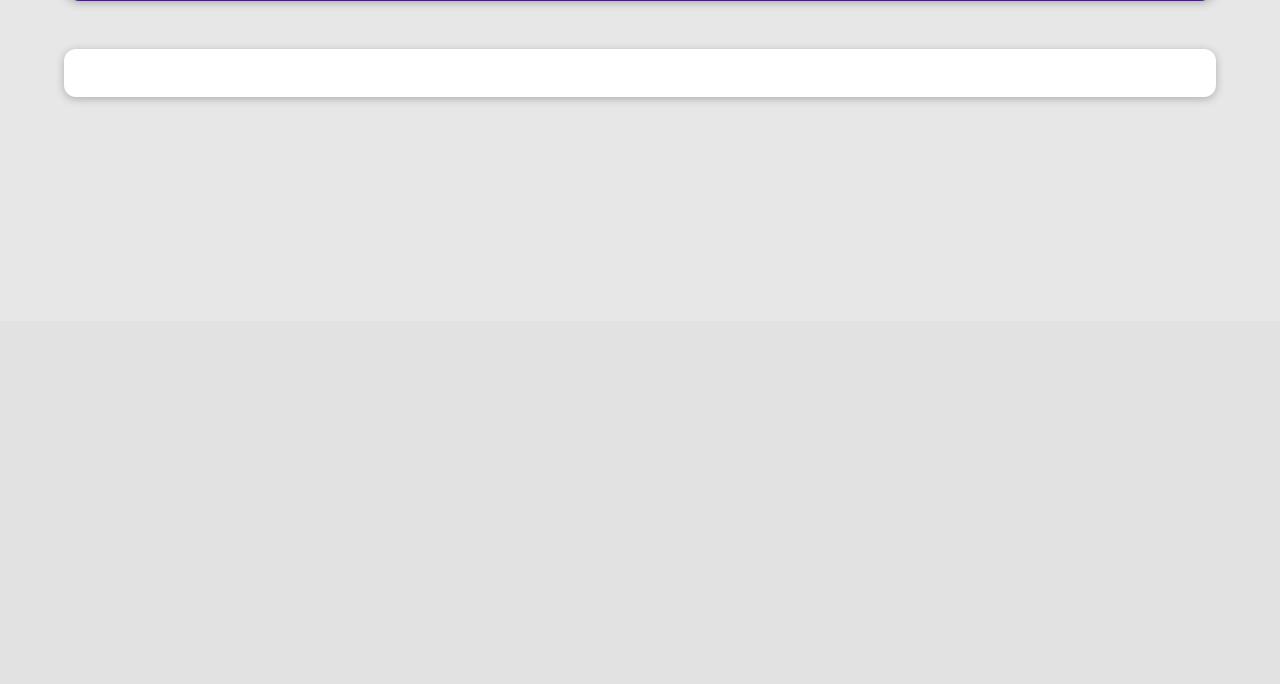
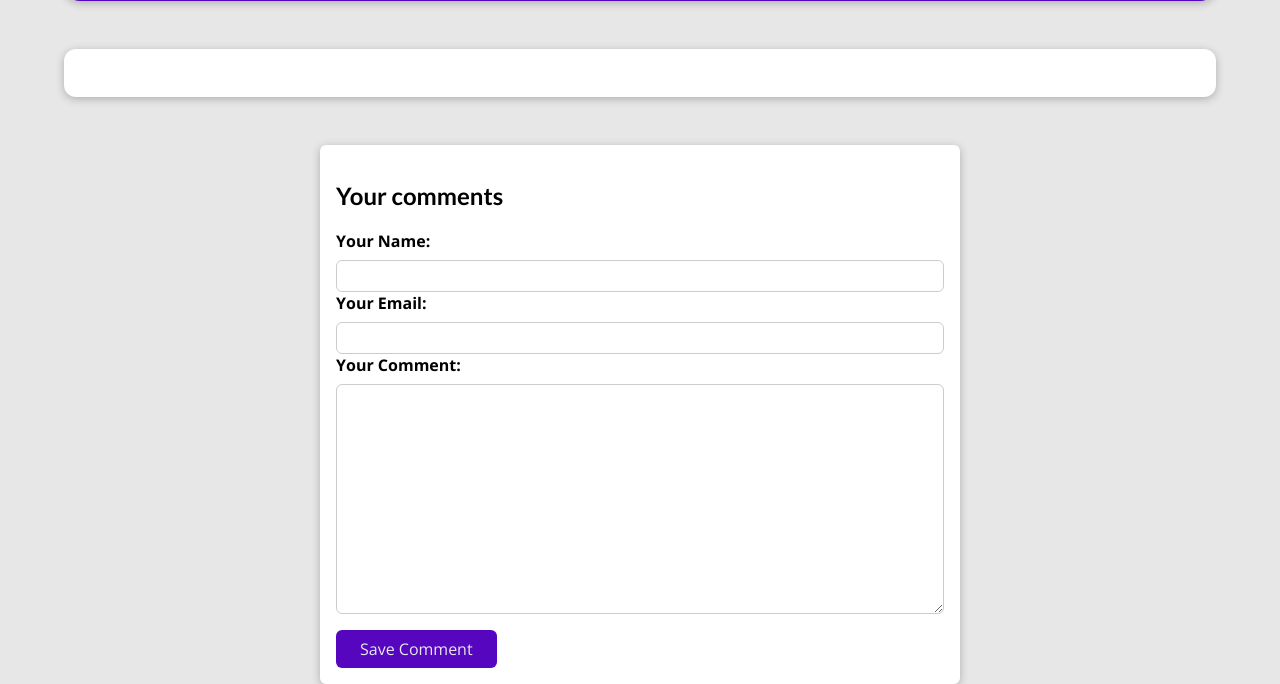
Before and after one commit to ultrex22/max_my_site, a Django app: template blog/templates/blog/post-detail.html in a window 1280 px wide. Shown: the part 479-1163 px from the top of the page. Before the commit the page ends 580 px from the top, so only its background shows below. Run offline with Django 3.2, Linux system fonts and the light colour scheme; the template is opened without the code that fills it: values that come from a table or form of the project are taken from there, others are empty.

Commit message:
implimented comment form on detail page, need db actions still

```diff
--- /dev/null
+++ b/blog/forms.py
@@ -0,0 +1,13 @@
+
+from django import forms
+from .models import Comment
+
+class CommentForm(forms.ModelForm):
+    class Meta:
+        model = Comment
+        exclude = ["post"]
+        labels = {
+            "user_name":"Your Name",
+            "user_email":"Your Email",
+            "comment": "Your Comment"
+        }
--- a/blog/models.py
+++ b/blog/models.py
@@ -1,4 +1,5 @@
 from django.db import models
+from django.db.models.deletion import CASCADE
 from django.urls import reverse
 from django.utils.text import slugify
 from django.core.validators import MinLengthValidator
@@ -30,3 +31,9 @@ class Post(models.Model):
     tag = models.ManyToManyField(Tag)
     author = models.ForeignKey(
         Author, on_delete=models.SET_NULL, null=True, related_name='posts')
+
+class Comment(models.Model):
+    user_name = models.CharField(max_length=50)
+    user_email = models.EmailField(max_length=255)
+    comment = models.TextField(max_length=500)
+    post = models.ForeignKey(Post, on_delete=CASCADE, null=True, related_name='comments')
--- a/blog/static/blog/post-detail.css
+++ b/blog/static/blog/post-detail.css
@@ -70,6 +70,52 @@ main {
 .tag {
   background-color: white;
   color: #390281;
-    padding: .5rem 1rem;
+  padding: 0.5rem 1rem;
   border-radius: 8px;
 }
+
+.form-control {
+  margin-bottom: 1rem;
+}
+
+.form-control label {
+  font-weight: bold;
+  display: block;
+  margin-bottom: 0.5rem;
+}
+
+.form-control input,
+.form-control textarea {
+  display: block;
+  width: 100%;
+  border: 1px solid #ccc;
+  font: inherit;
+  padding: 0.25rem;
+  border-radius: 6px;
+}
+
+#comment-form {
+  width: 90%;
+  max-width: 40rem;
+  padding: 1rem;
+  margin: auto;
+  background-color: white;
+  box-shadow: 0 2px 8px rgba(0, 0, 0, 0.25);
+  border-radius: 6px;
+}
+
+#comment-form button {
+  font: inherit;
+  background-color: #5706c0;
+  color: #e7e7e7;
+  border: #5706c0;
+  padding: 0.5rem 1.5rem;
+  border-radius: 6px;
+  cursor: pointer;
+}
+
+#comment-form button:hover,
+#comment-form button:active {
+  background-color: #9e67e6;
+  border-color: #9e67e6;
+}
--- a/blog/templates/blog/post-detail.html
+++ b/blog/templates/blog/post-detail.html
@@ -23,10 +23,7 @@
         {% endfor%}
     </div>
     <article>
-        <img
-        src="{{ post.image_name.url }}"
-        alt="{{ post.title }}"
-        />
+        <img src="{{ post.image_name.url }}" alt="{{ post.title }}" />
         <address>
             By <a href="mailto: {{post.author.email}}"> {{post.author | title}}</a>
         </address>
@@ -35,4 +32,18 @@
 </section>
 
 <main>{{ post.content | linebreaks }}</main>
+
+<section id='comment-form'>
+    <h2>Your comments</h2>
+    <form  action="">
+        <div class='form-control'>
+            {% for form_field in comment_form %}
+            {{form_field.label_tag }}
+            {{form_field }}
+            {{form_field.error}}
+            {% endfor%}
+        </div>
+        <button>Save Comment</button>
+    </form>
+</section>
 {% endblock%}
--- a/blog/views.py
+++ b/blog/views.py
@@ -2,6 +2,7 @@ from django.shortcuts import render, get_object_or_404
 from django.views.generic import TemplateView
 from django.views.generic.list import ListView
 from .models import Post
+from .forms import CommentForm
 
 all_posts = Post.objects.all().order_by('-date')
 
@@ -33,7 +34,8 @@ def post_detail(request, slug):
     # id_post = next(post for post in all_posts if post.slug == slug)
     return render(request, 'blog/post-detail.html', {
         'post': id_post,
-        "post_tags": id_post.tag.all()
+        "post_tags": id_post.tag.all(),
+        "comment_form":CommentForm()
     })
 
 
```
Also changed, not shown: blog/migrations/0004_comment.py (added). Lines whose indentation alone changed are shown as unchanged.
